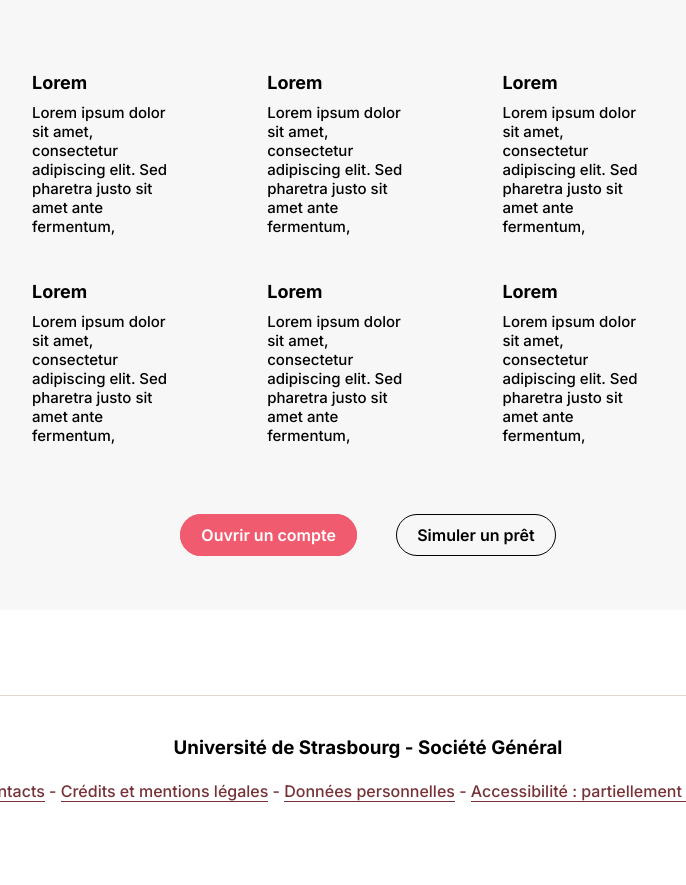
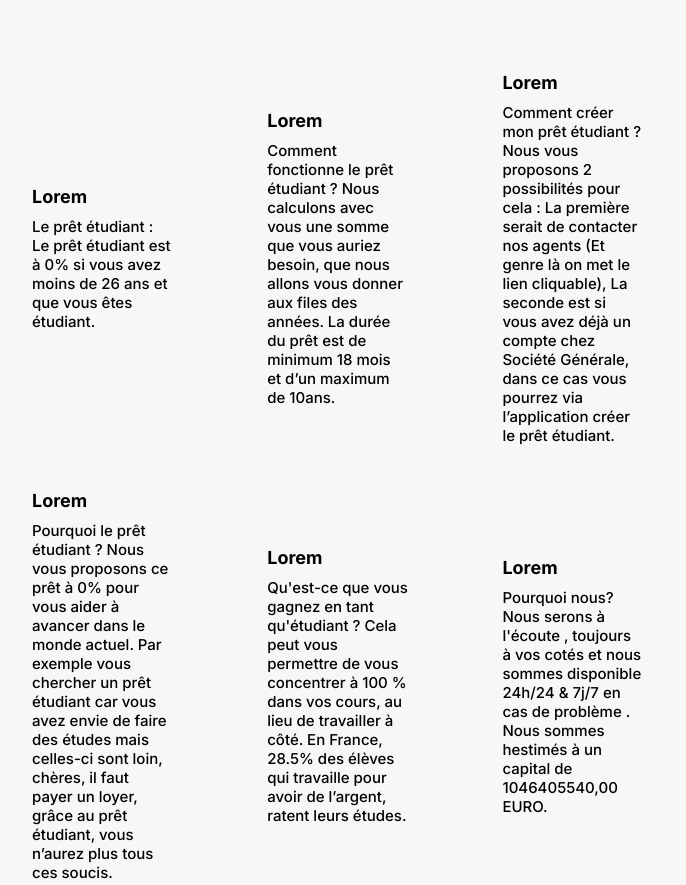
Before and after one commit to Tekiti/ProjetWeb, a plain HTML site: page index.html in a window 1280 px wide. Shown: the part 897-1782 px from the top of the page, without its empty margins (272-958 px from the left). Before the commit the page ends 1738 px from the top, so only its background shows below. Drawn offline with Linux system fonts and the light colour scheme.

Commit message:
Update index.html

```diff
--- a/index.html
+++ b/index.html
@@ -106,43 +106,49 @@
               <li>
                 <h4>Lorem</h4>
                 <p>
-                  Lorem ipsum dolor sit amet, consectetur adipiscing elit. Sed
-                  pharetra justo sit amet ante fermentum,
+                  Le prêt étudiant :
+
+                  Le prêt étudiant est à 0% si vous avez moins de 26 ans et que vous êtes étudiant.
                 </p>
               </li>
               <li>
                 <h4>Lorem</h4>
                 <p>
-                  Lorem ipsum dolor sit amet, consectetur adipiscing elit. Sed
-                  pharetra justo sit amet ante fermentum,
+                  Comment fonctionne le prêt étudiant ?
+
+                  Nous calculons avec vous une somme que vous auriez besoin, que nous allons vous donner aux files des années. La durée du prêt est de minimum 18 mois et d’un maximum de 10ans.
                 </p>
               </li>
               <li>
                 <h4>Lorem</h4>
                 <p>
-                  Lorem ipsum dolor sit amet, consectetur adipiscing elit. Sed
-                  pharetra justo sit amet ante fermentum,
+                  Comment créer mon prêt étudiant ?
+
+                  Nous vous proposons 2 possibilités pour cela : La première serait de contacter nos agents (Et genre là on met le lien cliquable), La seconde est si vous avez déjà un compte chez Société Générale, dans ce cas vous pourrez via l’application créer le prêt étudiant.
                 </p>
               </li>
               <li>
                 <h4>Lorem</h4>
                 <p>
-                  Lorem ipsum dolor sit amet, consectetur adipiscing elit. Sed
-                  pharetra justo sit amet ante fermentum,
+                  Pourquoi le prêt étudiant ?
+
+                  Nous vous proposons ce prêt à 0% pour vous aider à avancer dans le monde actuel. Par exemple vous chercher un prêt étudiant car vous avez envie de faire des études mais celles-ci sont loin, chères, il faut payer un loyer, grâce au prêt étudiant, vous n’aurez plus tous ces soucis.
                 </p>
               </li>
               <li>
                 <h4>Lorem</h4>
                 <p>
-                  Lorem ipsum dolor sit amet, consectetur adipiscing elit. Sed
-                  pharetra justo sit amet ante fermentum,
+                  Qu'est-ce que vous gagnez en tant qu'étudiant ?
+
+                  Cela peut vous permettre de vous concentrer à 100 % dans vos cours, au lieu de travailler à côté. En France, 28.5% des élèves qui travaille pour avoir de l’argent, ratent leurs études.
                 </p>
               </li>
               <li>
                 <h4>Lorem</h4>
                 <p>
-                  Lorem ipsum dolor sit amet, consectetur adipiscing elit. Sed
-                  pharetra justo sit amet ante fermentum,
+                  Pourquoi nous?
+
+                  Nous serons à l'écoute , toujours à vos cotés et nous sommes disponible 24h/24 & 7j/7 en cas de problème . Nous sommes hestimés à un capital de 1046405540,00 EURO.
                 </p>
               </li>
             </ul>
```
